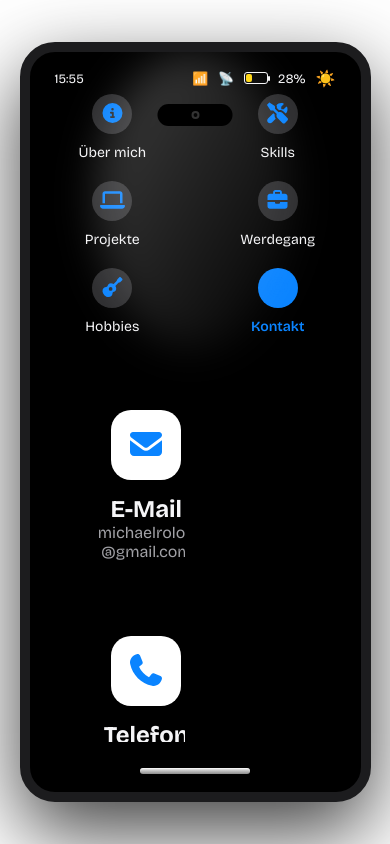
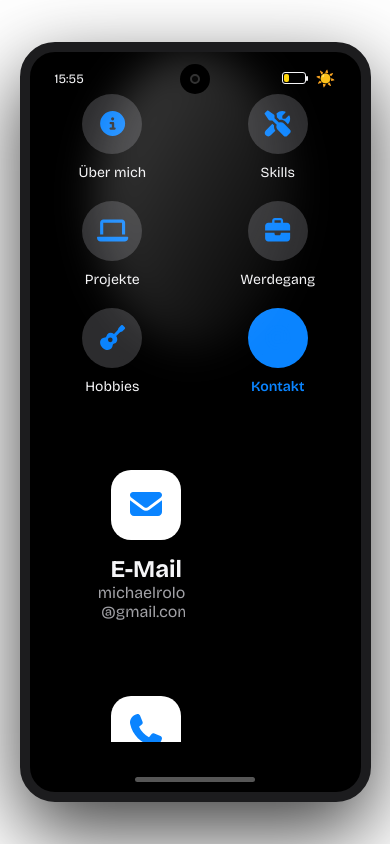
Before and after one commit to MSRMatrix/device-portfolio, a React (Vite) app: page /contact in a window 390 px wide. Built offline with nearby package versions, Linux system fonts and the light colour scheme.

Commit message:
change camera position and size of navigation icons

```diff
--- a/src/components/Navigation.jsx
+++ b/src/components/Navigation.jsx
@@ -3,7 +3,6 @@ import Icon from "./Icon";
 import { useContext } from "react";
 import { LoadingContext } from "../context/LoadingContext";
 import LoadingScreen from "./LoadingScreen";
-import Camera from "./Camera";
 
 const Navigation = ({ opening, setOpening }) => {
   const { loadingContext } = useContext(LoadingContext);
@@ -44,7 +43,7 @@ const Navigation = ({ opening, setOpening }) => {
 
   return (
     <nav className={loadingContext ? "loadingScreen" : !opening ? "device-app" : "app-in-use"}>
-      <Camera />
+
       {!loadingContext ? (
         <>
           {!opening &&
--- a/src/components/Statusbar.jsx
+++ b/src/components/Statusbar.jsx
@@ -1,4 +1,5 @@
 import { useEffect, useState } from "react";
+import Camera from "./Camera";
 
 const Staturbar = ({ theme, setTheme }) => {
   const max = 100;
@@ -33,9 +34,7 @@ const Staturbar = ({ theme, setTheme }) => {
       </span>
 
       <div className="status-icons">
-        <span>📶</span>
 
-        <span>📡</span>
 
         <div className="battery">
           <div
@@ -51,8 +50,8 @@ const Staturbar = ({ theme, setTheme }) => {
             }}
           />
         </div>
-
-        <span className="battery-percent">{percent}%</span>
+<Camera />
+        {/* <span className="battery-percent">{percent}%</span> */}
 
         <button className="theme-button" onClick={themeMode}>
           {theme === "light" ? "🌙" : "☀️"}
--- a/src/styles/components/camera.css
+++ b/src/styles/components/camera.css
@@ -1,65 +1,51 @@
 .camera {
+  position: absolute;
 
-    position:absolute;
+  top: 12px;
+  left: 50%;
 
-    top:12px;
-    left:50%;
+  transform: translateX(-50%);
 
-    transform:translateX(-50%);
+  width: 30px;
+  height: 30px;
 
-    width:90px;
-    height:25px;
+  background: #000;
 
-    background:#000;
+  border-radius: 20px;
 
-    border-radius:20px;
+  display: flex;
 
-    display:flex;
+  align-items: center;
 
-    align-items:center;
+  justify-content: center;
 
-    justify-content:center;
-
-    z-index:100;
-
+  z-index: 100;
 }
 
 .camera-lens {
+  width: 10px;
 
-    width:10px;
+  height: 10px;
 
-    height:10px;
+  border-radius: 50%;
 
-    border-radius:50%;
+  background: #111;
 
-    background:#111;
+  border: 2px solid #333;
 
-    border:2px solid #333;
-
-    box-shadow:
-    inset 0 0 5px #000;
-
+  box-shadow: inset 0 0 5px #000;
 }
 
-@media(max-width:600px){
+@media (max-width: 300px) {
+  .camera {
+    top: 10px;
+    width: 25px;
+    height: 25px;
+  }
 
-    .camera {
+  .camera-lens {
+    width: 8px;
 
-        width:75px;
-
-        height:22px;
-
-        top:10px;
-
-    }
-
-
-    .camera-lens {
-
-        width:8px;
-
-        height:8px;
-
-    }
-
+    height: 8px;
+  }
 }
--- a/src/styles/components/homeIndicator.css
+++ b/src/styles/components/homeIndicator.css
@@ -4,47 +4,33 @@
 
     position: absolute;
 
-    bottom: 18px;
+    bottom: 10px;
     left: 50%;
 
     transform: translateX(-50%);
 
-    width: 110px;
-    height: 6px;
+    width: 120px;
+    height: 5px;
 
     border-radius: 999px;
 
-    background: linear-gradient(
-        to bottom,
-        rgba(255,255,255,.95),
-        rgba(255,255,255,.55)
-    );
+    background: var(--text-primary);
 
-    box-shadow:
-        0 2px 6px rgba(0,0,0,.25),
-        inset 0 1px 1px rgba(255,255,255,.5);
+    opacity: .35;
+
+    transition:
+        opacity .2s ease,
+        transform .15s ease;
+
+    z-index: 20;
 
     cursor: pointer;
 
-    transition:
-        transform .25s ease,
-        opacity .25s ease,
-        box-shadow .25s ease;
+}
 
-    z-index: 20;
-
-}
 .home-indicator:hover {
 
-    transform:
-        translateX(-50%)
-        scaleX(1.08);
-
-    opacity:1;
-
-    box-shadow:
-        0 4px 12px var(--screen-shadow),
-        0 0 15px rgba(10,132,255,.35);
+    opacity: .7;
 
 }
 
@@ -52,6 +38,8 @@
 
     transform:
         translateX(-50%)
-        scaleX(.95);
+        scaleX(.92);
+
+    opacity: 1;
 
 }
--- a/src/styles/components/navigation.css
+++ b/src/styles/components/navigation.css
@@ -93,11 +93,11 @@
 @media (max-width: 466px) {
   .screen-link {
     .app-icon {
-      width: 40px;
-      height: 40px;
+      width: 60px;
+      height: 60px;
 
       svg {
-        font-size: 20px;
+        font-size: 25px;
 
         color: var(--accent);
       }
```
